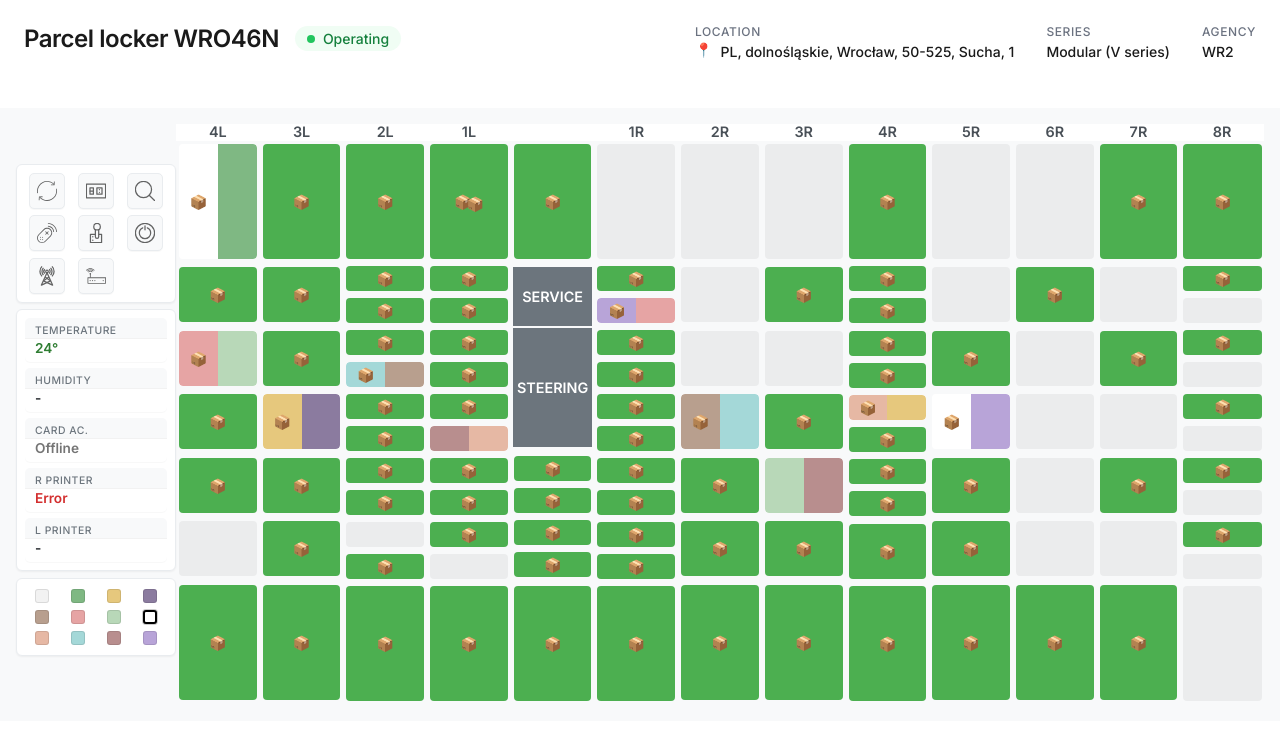
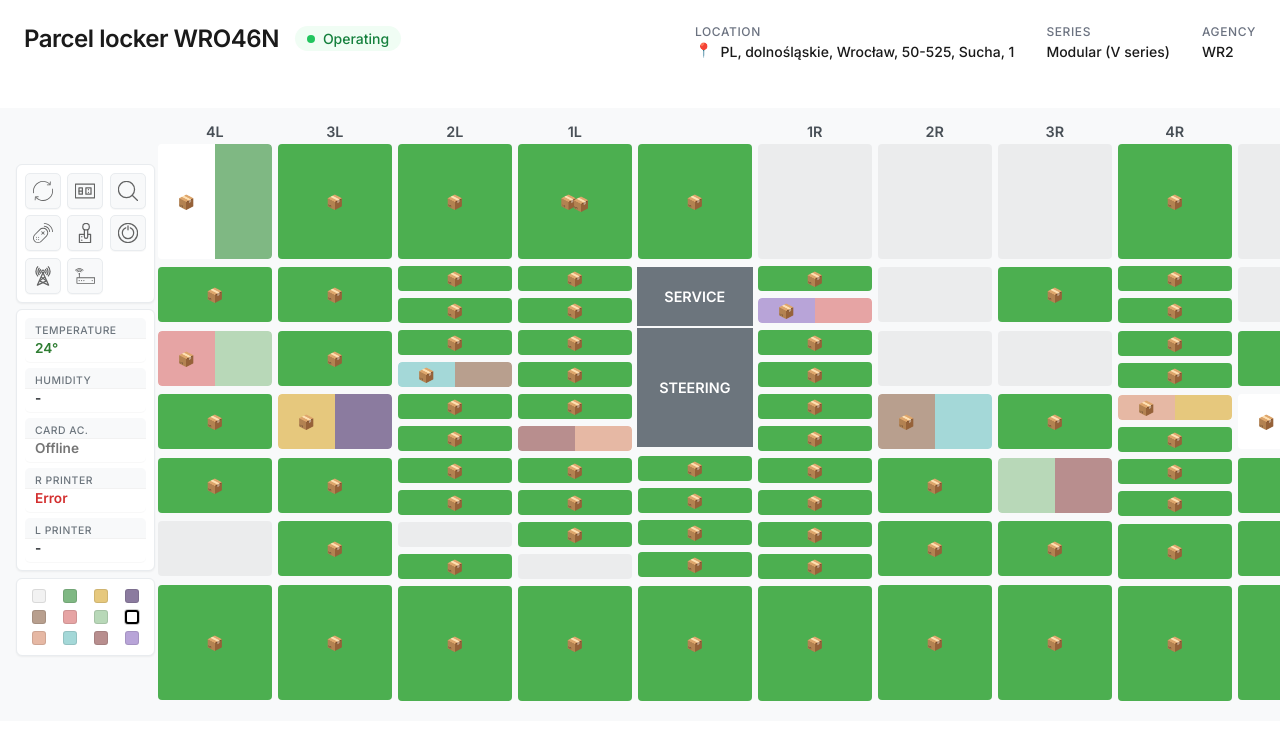
Before and after one commit to bartkobe/Lockers, a React (Create React App) app: page / in a window 1280 px wide. Shown: the top 740 px of the page. Built offline with nearby package versions, Linux system fonts and the light colour scheme.

Commit message:
Fix: Remove vertical scrollbars while keeping horizontal scrolling

```diff
--- a/src/components/LockerGrid.css
+++ b/src/components/LockerGrid.css
@@ -1,7 +1,7 @@
 @import url('https://fonts.googleapis.com/css2?family=Inter:wght@400;500;600;700&display=swap');
 
-html {
-  overflow-y: scroll;
+html, body {
+  overflow-y: auto;
 }
 
 :root {
@@ -16,22 +16,58 @@ html {
   font-family: var(--font-primary);
   position: relative;
   box-sizing: border-box;
-  overflow: hidden;
+  overflow-y: visible;
   display: flex;
   flex-direction: column;
 }
 
 .grid-layout {
   display: flex;
+  flex-direction: row;
   width: 100%;
+  overflow-y: visible;
+}
+
+.content-area {
+  flex: 1;
+  display: flex;
+  flex-direction: column;
+  overflow: visible;
+  max-width: calc(100% - 180px); /* Account for the Legend width */
+  overflow-y: visible;
 }
 
 .grid-main {
-  flex: 1;
-  display: grid;
-  grid-template-rows: auto 1fr auto;
-  overflow: visible;
-  width: 100%;
+  display: flex;
+  flex-direction: column;
+  width: 1560px; /* Fixed width: 13 columns × 120px */
+  min-width: 1560px;
+}
+
+/* Hide vertical scrollbar for Chrome, Safari and Opera */
+.grid-main::-webkit-scrollbar {
+  height: 8px;
+  width: 0;
+  display: none;
+}
+
+.grid-main::-webkit-scrollbar-track {
+  background: #f1f1f1;
+}
+
+.grid-main::-webkit-scrollbar-thumb {
+  background: #888;
+  border-radius: 4px;
+}
+
+.grid-main::-webkit-scrollbar-thumb:hover {
+  background: #555;
+}
+
+/* Hide vertical scrollbar for IE, Edge and Firefox */
+.grid-main {
+  -ms-overflow-style: none;  /* IE and Edge */
+  scrollbar-width: none;  /* Firefox */
 }
 
 .column-headers {
@@ -49,6 +85,8 @@ html {
   color: #495057;
   border-bottom: 1px solid #e9ecef;
   white-space: nowrap;
+  width: 120px;
+  flex: 0 0 120px;
 }
 
 .grid-container {
@@ -58,50 +96,53 @@ html {
   background: white;
   border: 1px solid transparent;
   margin: 0 0 1rem 0;
-  overflow-y: hidden;
+  overflow-y: visible;
   height: fit-content;
   min-height: min-content;
   width: 100%;
   box-sizing: border-box;
+  scrollbar-width: none;
 }
 
-/* Add custom scrollbar styling */
+/* Remove all vertical scrollbars */
+* {
+  scrollbar-width: auto;
+}
+
+*::-webkit-scrollbar {
+  width: auto;
+}
+
+/* But keep horizontal scrollbar for grid-main */
+.grid-main::-webkit-scrollbar {
+  height: 8px;
+  display: block;
+}
+
+/* Override back any previous scrollbar settings */
 .grid-container {
-  scrollbar-width: thin; /* For Firefox */
-  scrollbar-color: rgba(0, 0, 0, 0.2) transparent; /* For Firefox */
+  overflow-y: visible !important;
+  scrollbar-width: none !important;
 }
 
 .grid-container::-webkit-scrollbar {
-  width: 6px;
-  height: 6px;
-}
-
-.grid-container::-webkit-scrollbar-track {
-  background: transparent;
-}
-
-.grid-container::-webkit-scrollbar-thumb {
-  background-color: rgba(0, 0, 0, 0.2);
-  border-radius: 3px;
-}
-
-/* Ensure content doesn't shift due to scrollbar */
-.grid-container {
-  overflow-y: overlay; /* Uses overlay scrollbar on supported browsers */
+  width: 0 !important;
 }
 
 @supports not (overflow-y: overlay) {
   .grid-container {
-    overflow-y: auto;
-    margin-right: -6px; /* Compensate for scrollbar width */
-    padding-right: 6px;
+    overflow-y: visible !important;
+    margin-right: 0 !important;
+    padding-right: 0 !important;
   }
 }
 
 .column-row {
-  display: flex;
-  flex-direction: column;
-  width: 100%;
+  display: grid;
+  grid-template-columns: repeat(13, 120px);
+  width: 1560px;
+  min-width: 1560px;
+  overflow-y: visible;
 }
 
 .column {
@@ -114,6 +155,8 @@ html {
   line-height: normal;
   letter-spacing: normal;
   gap: 2px;
+  width: 120px;
+  flex: 0 0 120px;
 }
 
 .column:last-child {
@@ -135,26 +178,10 @@ html {
 
 /* Combine header row and column row into a single layout */
 .header-row {
-  position: sticky;
-  top: 0;
-  z-index: 10;
-  background: white;
   display: grid;
-  grid-auto-flow: column;
-  grid-auto-columns: 1fr;
-  width: 100%;
-}
-
-.column-row {
-  display: grid;
-  grid-auto-flow: column;
-  grid-auto-columns: 1fr;
-  width: 100%;
-}
-
-/* Ensure headers align with columns exactly */
-.header-row, .column-row {
-  grid-template-columns: repeat(auto-fit, minmax(0, 1fr));
+  grid-template-columns: repeat(13, 120px);
+  width: 1560px;
+  min-width: 1560px;
 }
 
 /* Remove the existing style that was causing misalignment */
@@ -165,8 +192,21 @@ html {
 /* Use grid instead of flexbox for the main structure */
 .grid-main {
   display: grid;
-  grid-template-rows: auto 1fr auto;
+  grid-template-rows: auto auto auto;
   width: 100%;
+}
+
+.scrollable-content {
+  grid-row: 2;
+  overflow-x: auto;
+  overflow-y: visible;
+  -ms-overflow-style: none;
+  scrollbar-width: none;
+}
+
+.scrollable-content::-webkit-scrollbar {
+  height: 8px;
+  width: 0;
 }
 
 .locker {
@@ -443,14 +483,20 @@ textarea.form-control {
   background-color: #5a6268;
 }
 
+.details-table-wrapper {
+  margin-top: 1rem;
+  width: 100%;
+  overflow-x: auto;
+  padding: 0;
+}
+
 .details-table-container {
-  margin-top: 1rem;
+  margin-top: 0;
   width: 100%;
   overflow-x: auto;
   background: white;
   border-radius: 6px;
   box-shadow: 0 1px 2px rgba(0, 0, 0, 0.05);
-  grid-row: 3;
 }
 
 .details-table {
@@ -939,16 +985,57 @@ _::-webkit-full-page-media, _:future, :root .header-row {
 @media screen and (min-width: 992px) {
   .grid-main {
     width: 100%;
-    overflow-x: visible;
+    overflow-x: auto;
   }
 
   .header-row, .column-row {
-    grid-template-columns: repeat(13, 1fr);
+    grid-template-columns: repeat(13, 120px);
   }
 
   /* Ensure each locker is the same width */
   .column-header, .column {
-    width: auto;
-    min-width: 0;
+    width: 120px;
+    min-width: 120px;
+    flex: 0 0 120px;
   }
 }
+
+.scrollable-wrapper {
+  width: 100%;
+  overflow-x: scroll !important;
+  overflow-y: hidden !important;
+  margin-bottom: 1rem;
+}
+
+/* Reset scrollbar styles */
+* {
+  overflow-y: visible !important;
+  scrollbar-width: none !important;
+}
+
+/* But keep horizontal scrollbar */
+.scrollable-wrapper {
+  scrollbar-width: thin !important;
+  -ms-overflow-style: auto !important;
+  overflow-x: scroll !important;
+}
+
+/* Hide vertical scrollbars for all elements */
+::-webkit-scrollbar {
+  width: 0 !important;
+  height: 10px;
+}
+
+/* Style the horizontal scrollbar */
+::-webkit-scrollbar-track {
+  background: #f1f1f1;
+}
+
+::-webkit-scrollbar-thumb {
+  background: #888;
+  border-radius: 5px;
+}
+
+::-webkit-scrollbar-thumb:hover {
+  background: #555;
+}
```
